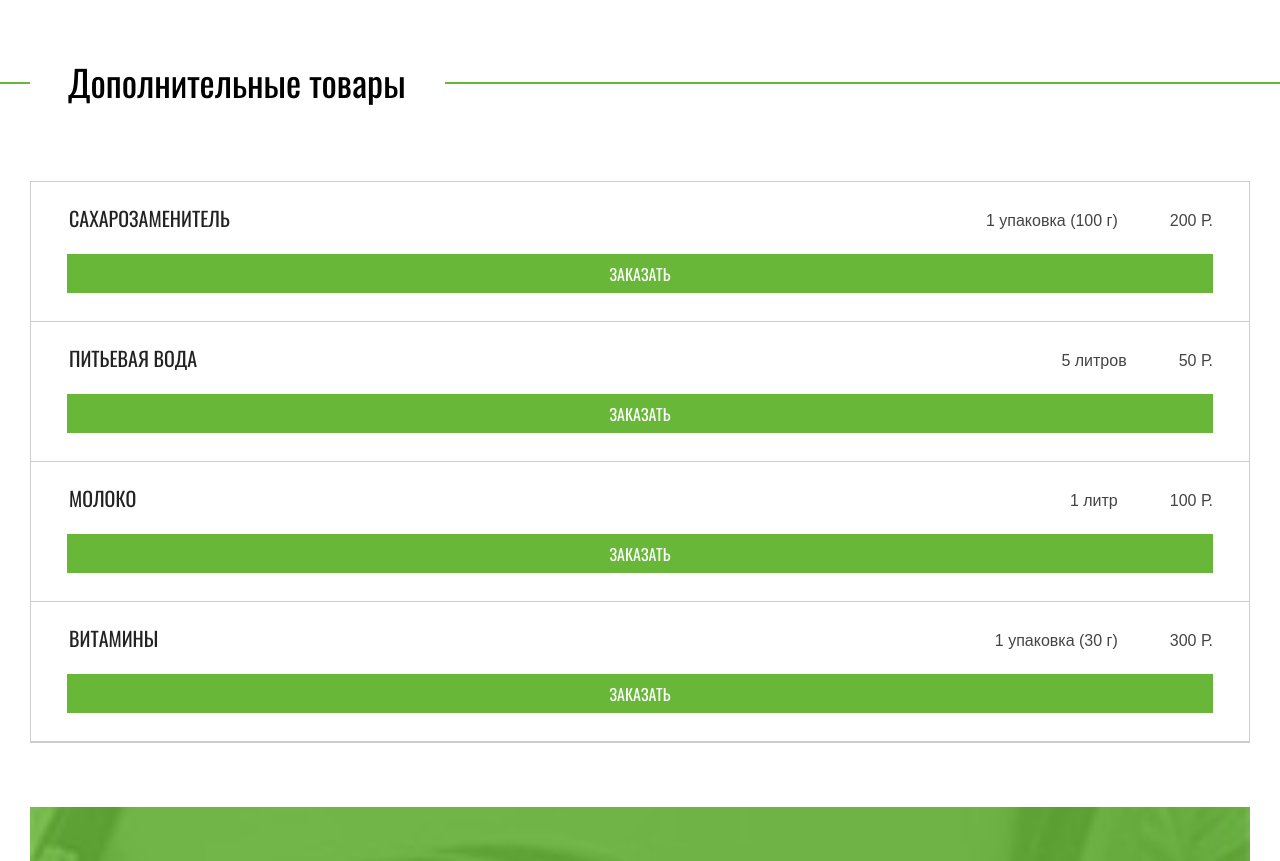
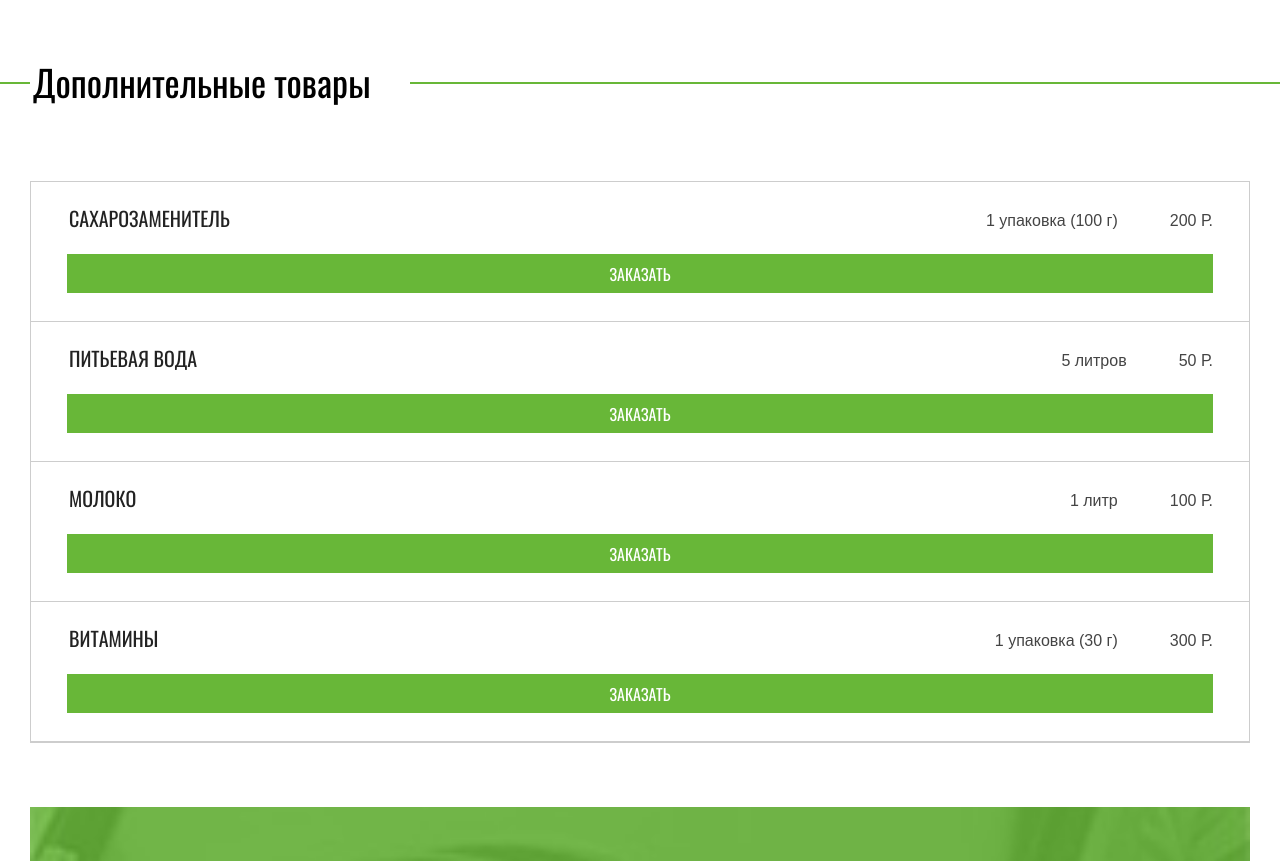
Before and after one commit to Borisova-EV/1416813-cat-energy-22, a website: page source/catalog.html in a window 1280 px wide. Shown: the part 2509-3370 px from the top of the page. Drawn offline with nearby package versions, Linux system fonts and the light colour scheme; files that its build step writes are made by us from their sources.

Commit message:
Исправления в зеленой линии в Каталоге

```diff
--- a/source/sass/blocks/extra.scss
+++ b/source/sass/blocks/extra.scss
@@ -24,7 +24,7 @@
 
   @media (min-width: $tablet-width) {
     margin-bottom: 81px;
-    padding-left: 38px;
+    padding-left: 3px;
     padding-right: 39px;
     font-size: 36px;
     line-height: 36px;
@@ -32,7 +32,7 @@
 
   @media (min-width: $desktop-width) {
     grid-column: 1/-1;
-    padding-left: 0;
+    padding-left: 39px;
     margin-bottom: 78px;
   }
 
@@ -55,7 +55,7 @@
     }
 
     @media (min-width: $desktop-width) {
-      left: -110px;
+      left: -100vw;
     }
   }
 }
```
